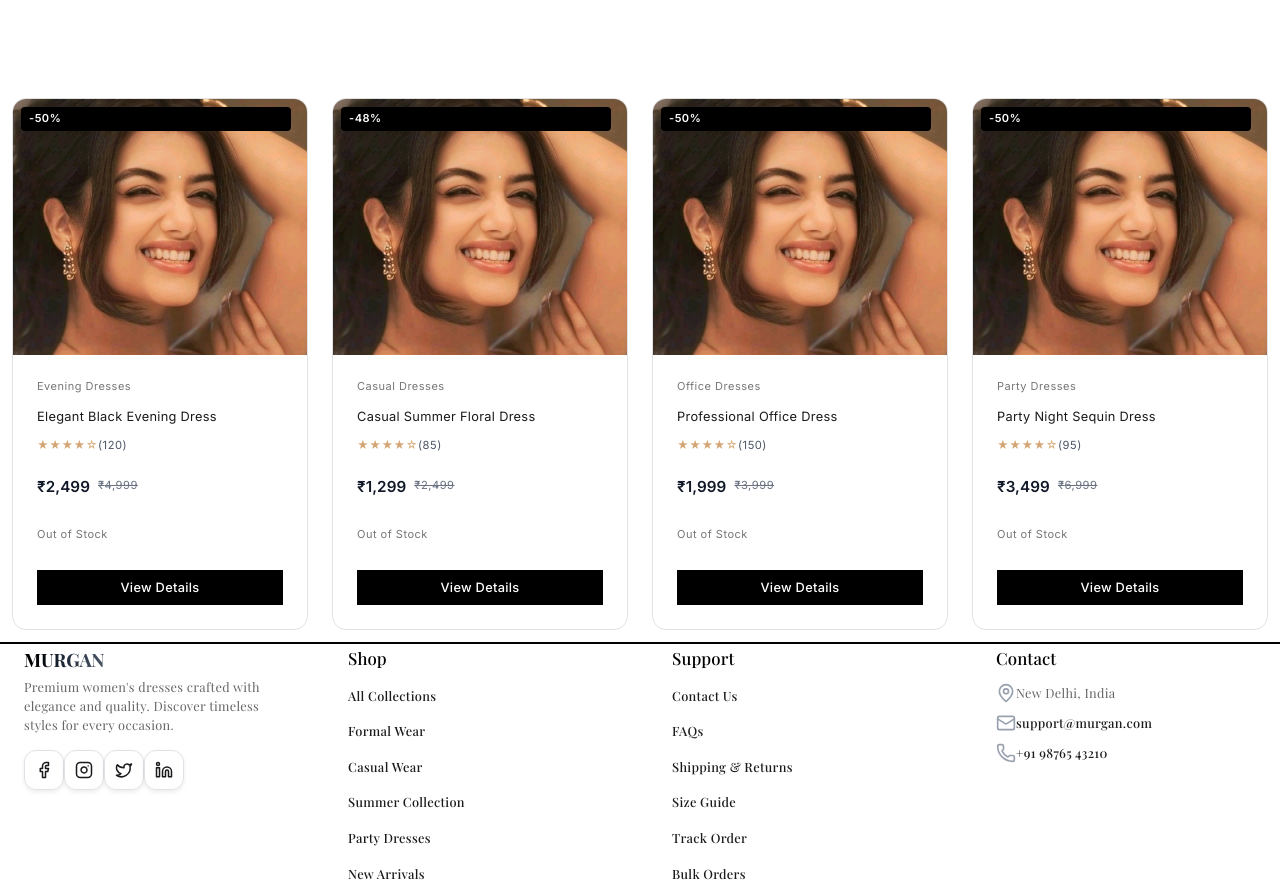
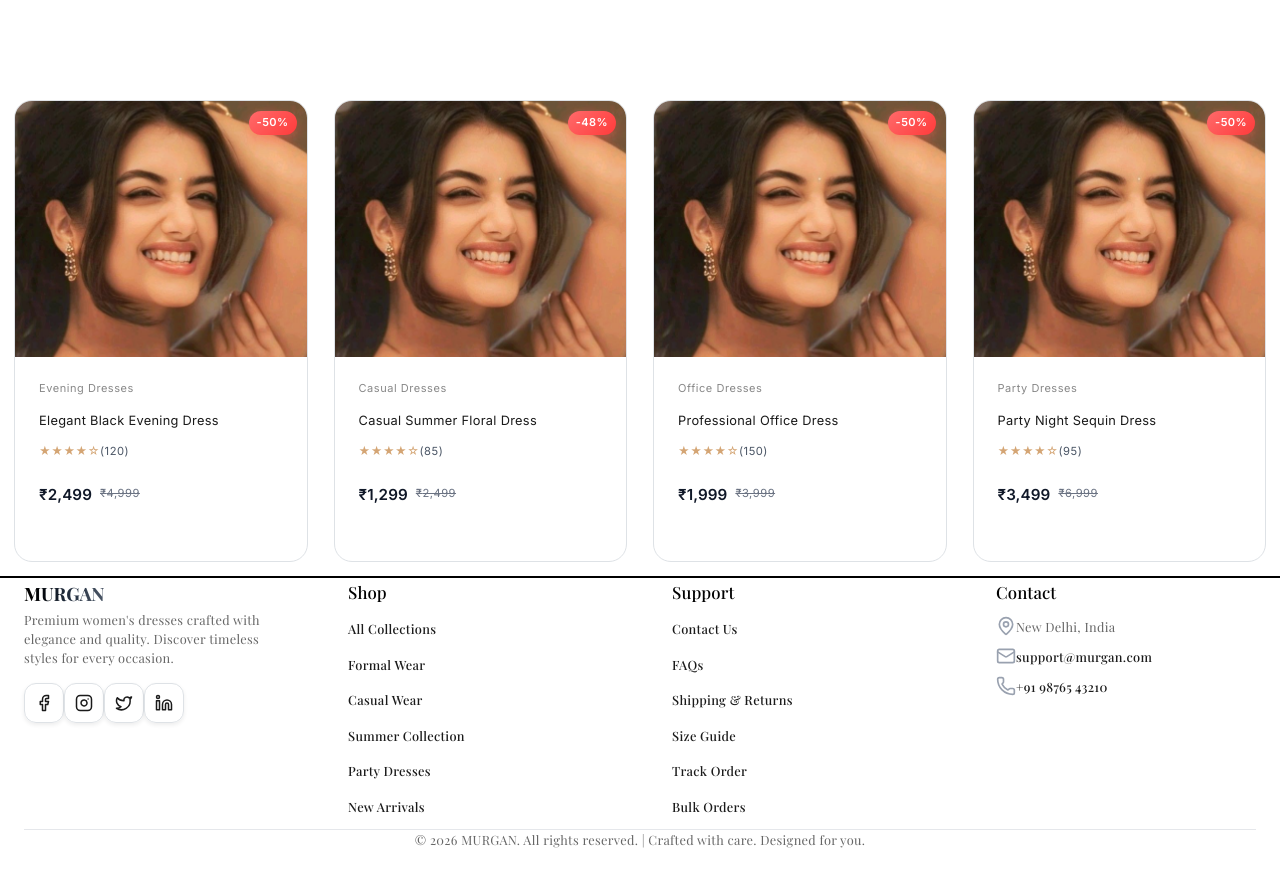
Before and after one commit to rcg69/murgan-ui, a Next.js app: page /products in a window 1280 px wide. Shown: the part 940-1823 px from the top of the page. After the commit the page ends 1790 px from the top, so only its background shows below. Built offline with nearby package versions, Linux system fonts and the light colour scheme.

Commit message:
changes-done-in-product-card
removed the view details and added extra css to product grid

```diff
--- a/src/components/ProductCard.jsx
+++ b/src/components/ProductCard.jsx
@@ -82,22 +82,11 @@ export default function ProductCard({ product }) {
         </div>
 
         {/* Stock Status */}
-        <div className="mb-4">
-          {product.stock > 0 ? (
-            <p className="text-xs text-gray-600 font-light">In Stock</p>
-          ) : (
-            <p className="text-xs text-red-600 font-light">Out of Stock</p>
-          )}
-        </div>
+
 
         {/* Buttons */}
         <div className="mt-auto space-y-2">
-          <Link
-            href={`/products/${product.categorySlug}/${product.slug}`}
-            className="block w-full bg-black text-white py-2 px-3 text-center text-sm font-light hover:bg-gray-900 transition"
-          >
-            View Details
-          </Link>
+
 
           {product.stock > 0 && (
             <button
--- a/src/styles/ProductGrid.css
+++ b/src/styles/ProductGrid.css
@@ -1,21 +1,21 @@
 /* ===============================
-   PRODUCT GRID – CLEAN & COMPACT (unique names)
+   PRODUCT GRID – PREMIUM LOOK
 ================================ */
 
 .pg-product-grid {
   display: grid;
   grid-template-columns: repeat(2, 1fr);
-  gap: 12px;
-  padding: 12px;
+  gap: 14px;
+  padding: 14px;
 }
 
-/* Desktop scaling */
 @media (min-width: 1024px) {
   .pg-product-grid {
     grid-template-columns: repeat(3, 1fr);
-    gap: 24px;
+    gap: 26px;
   }
 }
+
 @media (min-width: 1280px) {
   .pg-product-grid {
     grid-template-columns: repeat(4, 1fr);
@@ -23,73 +23,98 @@
 }
 
 /* ===============================
-   PRODUCT CARD (unique)
+   PRODUCT CARD
 ================================ */
 
 .pg-product-card {
   background: #fff;
-  border: 1px solid #e6e6e6;
-  border-radius: 14px;
+  border-radius: 18px;
   overflow: hidden;
   display: flex;
   flex-direction: column;
+  border: 1px solid #ececec;
+
+  transition:
+    transform 0.3s ease,
+    box-shadow 0.3s ease;
+}
+
+.pg-product-card:hover {
+  transform: translateY(-6px);
+  box-shadow: 0 18px 40px rgba(0,0,0,0.12);
 }
 
 /* ===============================
-   IMAGE (REDUCED HEIGHT)
+   IMAGE
 ================================ */
 
 .pg-product-card-image-wrapper {
   position: relative;
   width: 100%;
+  overflow: hidden;
 }
 
 .pg-product-card-image {
   width: 100%;
-  aspect-ratio: 1 / 1.2; /* 🔥 shorter than 4/5 */
+  aspect-ratio: 4 / 5;
   object-fit: cover;
-  background: #f2f2f2;
+  background: #f4f4f4;
+
+  transition: transform 0.6s ease;
 }
 
-/* Discount badge – FIXED, NO OVERLAP */
-.pg-product-card-badge {
-  position: absolute;
-  top: 8px;
-  left: 8px;
-  background: #000;
-  color: #fff;
-  font-size: 11px;
-  font-weight: 600;
-  padding: 3px 7px;
-  border-radius: 4px;
+.pg-product-card:hover .pg-product-card-image {
+  transform: scale(1.06);
 }
 
 /* ===============================
-   CONTENT – REDUCED SPACING
+   DISCOUNT BADGE (FIXED)
+================================ */
+
+.pg-product-card-badge {
+  position: absolute;
+  top: 10px;
+  right: 10px;
+
+  background: linear-gradient(135deg, #ff6a6a, #ff3b3b);
+  color: #fff;
+
+  font-size: 11px;
+  font-weight: 600;
+  padding: 4px 8px;
+  border-radius: 999px;
+
+  letter-spacing: 0.04em;
+  box-shadow: 0 6px 14px rgba(255, 80, 80, 0.4);
+}
+
+/* ===============================
+   CONTENT
 ================================ */
 
 .pg-product-card-content {
-  padding: 10px 10px 12px;
+  padding: 12px 14px 14px;
   display: flex;
   flex-direction: column;
-  gap: 4px; /* 🔥 tight spacing */
+  gap: 6px;
 }
 
 /* Category */
 .pg-product-card-content p {
   font-size: 11px;
-  color: #777;
+  color: #888;
+  letter-spacing: 0.05em;
   margin: 0;
 }
 
-/* Product name – NO OVERFLOW */
+/* Title */
 .pg-product-card-title {
-  font-size: 14px;
+  font-size: 15px;
   font-weight: 500;
   color: #111;
-  line-height: 1.25;
-  margin: 0;
-  max-height: 2.6em;
+  line-height: 1.35;
+
+  max-height: 2.8em;
   overflow: hidden;
 }
 
@@ -97,49 +122,27 @@
 .pg-product-card-icons {
   display: flex;
   align-items: center;
-  gap: 3px;
-  margin: 2px 0;
+  gap: 4px;
 }
 
 /* ===============================
-   PRICE – COMPACT
+   PRICE
 ================================ */
 
 .pg-product-card-prices {
   display: flex;
   align-items: center;
-  gap: 6px;
-  margin-top: 2px;
+  gap: 8px;
 }
 
 .pg-product-card-price {
-  font-size: 15px;
-  font-weight: 600;
+  font-size: 16px;
+  font-weight: 700;
   color: #111;
 }
 
 .pg-product-card-oldprice {
-  font-size: 12px;
-  color: #888;
+  font-size: 13px;
+  color: #999;
   text-decoration: line-through;
 }
-
-/* Stock */
-.pg-product-card-content .text-gray-400 {
-  font-size: 12px;
-  margin-top: 2px;
-}
-
-/* ===============================
-   CTA – SMALLER & TIGHT
-================================ */
-
-.product-card-btn {
-  margin-top: 6px;
-  padding: 8px;
-  background: #000;
-  color: #fff;
-  border: none;
-  font-size: 13px;
-  border-radius: 4px;
-}
```
